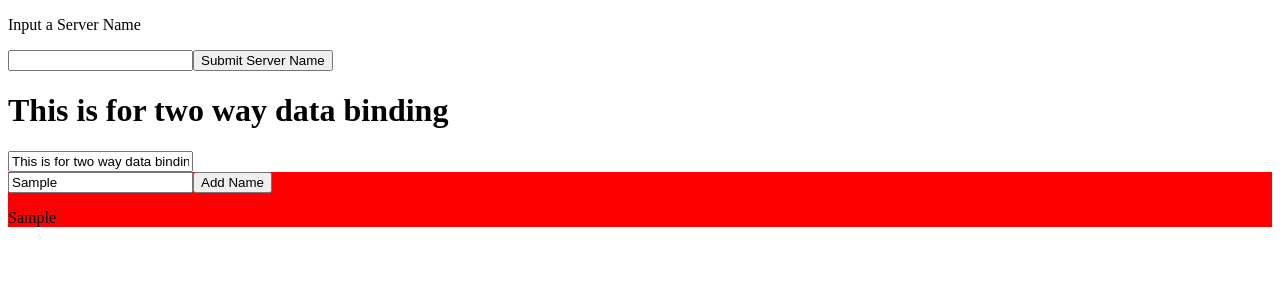
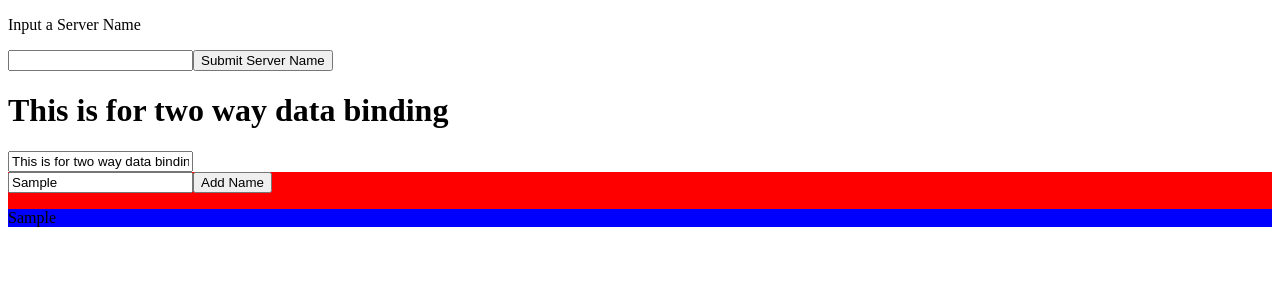
Before and after one commit to NeoGlanding/angular1, an Angular app: page / in a window 1280 px wide. Both pictures are taken after typing "Sample" into the empty fields and a click on the button "Add Name". Shown: the top 300 px of the page. Built offline with nearby package versions, Linux system fonts and the light colour scheme.

Commit message:
auto commit without message

```diff
--- a/src/app/ngif-directives/ngif-directives.component.html
+++ b/src/app/ngif-directives/ngif-directives.component.html
@@ -1,7 +1,7 @@
 <div>
     <input [(ngModel)]="name" type="text" />
     <button (click)="clickShowName()">Add Name</button>
-    <p *ngIf="showName; else noName">{{ name }}</p>
+    <p [ngStyle]="{backgroundColor: getColor()}" *ngIf="showName; else noName">{{ name }}</p>
     <ng-template #noName>
         <p>No name was Added</p>
     </ng-template>
--- a/src/app/ngif-directives/ngif-directives.component.ts
+++ b/src/app/ngif-directives/ngif-directives.component.ts
@@ -17,6 +17,10 @@ export class NgifDirectivesComponent implements OnInit {
     this.showName = true
   }
 
+  getColor() {
+    return 'blue'
+  }
+
   constructor() { }
 
   ngOnInit(): void {
```
